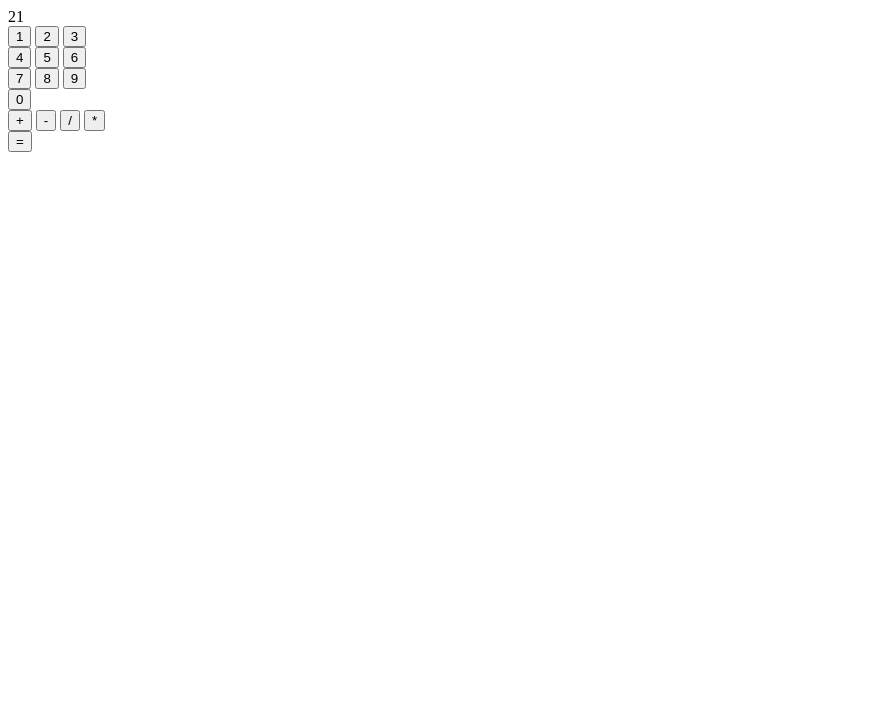
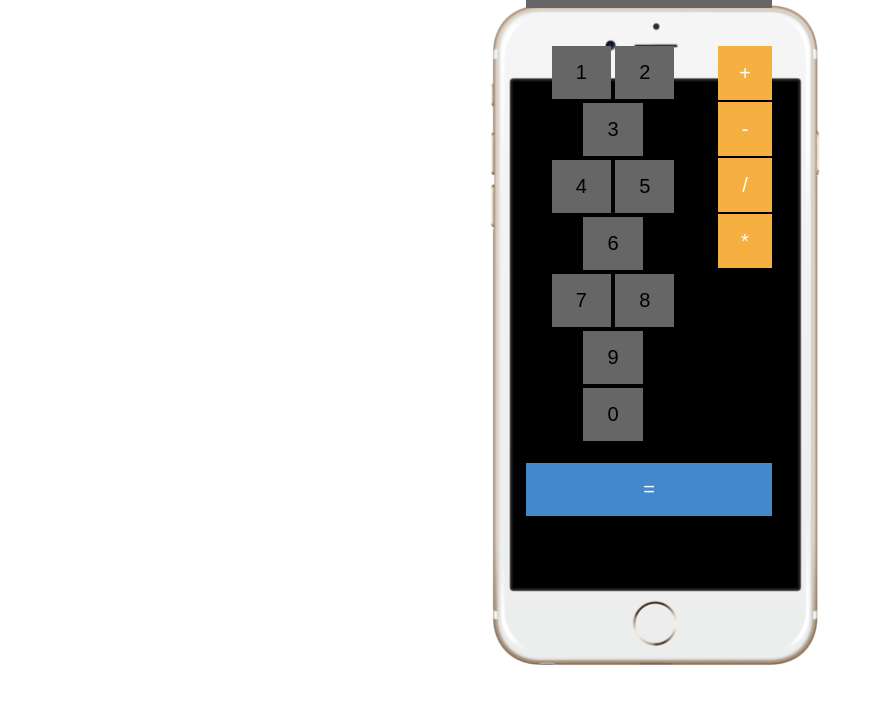
Before and after one commit to ArielMarchioni/Calculator, a plain HTML site: page index.html in a window 1280 px wide. Shown: the whole page, without its empty margins (0-874 px from the left). Drawn offline with Linux system fonts and the light colour scheme.

Commit message:
estilos listos
agregue estilos css a la calculadora en el proximo commint agregar funcionalidad con js

```diff
--- /dev/null
+++ b/css/style.css
@@ -0,0 +1,103 @@
+*{
+	padding: 0px;
+	margin: 0 auto;
+	font-family: sans-serif;
+	box-sizing: border-box;
+}
+
+
+.iphone{
+	max-width: 300px;
+	position: relative;
+	margin-top: 5px;
+}
+	.iphone img {
+		display: block;
+		margin: 0 auto;
+		width: 110%;
+	}
+
+.calculadora{
+	width: fit-content ;
+	margin-top: 35px;
+	z-index: 2;
+	position: absolute;
+	bottom: 130px;
+	left: 18px;
+}
+
+.display{
+	padding: 18px;
+}
+
+.resultado{
+	background-color: #666;
+	color: #eee;
+	padding: 9px;
+}
+
+.teclas{
+	display: flex;
+}
+
+
+button{
+	margin: 2px 0px;
+	padding: 15px 24px;
+	font-size: 20px;
+	cursor: pointer;
+}
+
+.numeros{
+	padding: 18px 9px 18px 18px;
+}
+
+.signos{
+	padding: 18px 18px 18px 9px;
+}
+
+	.signos button{
+		display: block;
+		width: 54px;
+		height: 54px;
+		padding: 9px 15px;
+		background-color:#F5B041;
+		border: none;
+		color: #fff;
+	}
+
+	.signos button:hover{
+		box-shadow:  0px 0px 12px #aaa;
+	}
+
+.numeros div{
+	text-align: center;
+}
+
+	.numeros button{
+		border: 0px;
+		background-color: #666;
+		transition: all 0.09s;
+	}
+
+	.numeros button:hover{
+		box-shadow:  0px 0px 12px #aaa;
+	}
+
+
+
+.igual{
+	padding: 0px 18px 18px 18px;
+}
+
+.igual button{
+	width: 100%;
+	background-color: #48c;
+	color: #fff;
+	border: none;
+
+}
+
+	.igual button:hover{
+		box-shadow:  0px 0px 12px #aaa;
+	}
--- a/index.html
+++ b/index.html
@@ -3,12 +3,15 @@
 <head>
 	<meta charset="UTF-8">
 	<title>Calculadora</title>
-	<link rel="stylesheet" href="style.css">
+	<link rel="stylesheet" href="css/style.css">
+	<meta name="viewport" content="width=device-width, user-scalable=no">
 </head>
 <body>
-	<div class="calculadora">
+	<div class="iphone">
+		<img src="media/iphone.png" alt="iphone">
+		<div class="calculadora">
 		<div class="display">
-			<div class="resultado"> 21</div>
+			<div class="resultado"> </div>
 		</div>
 		<div class="teclas">
 			<div class="numeros">
@@ -47,6 +50,7 @@
 			<button>=</button>
 		</div>
 	</div>
+	</div>
 
 </body>
 </html>
```
Also changed, not shown: media/iphone.png (added), 3 other files.
